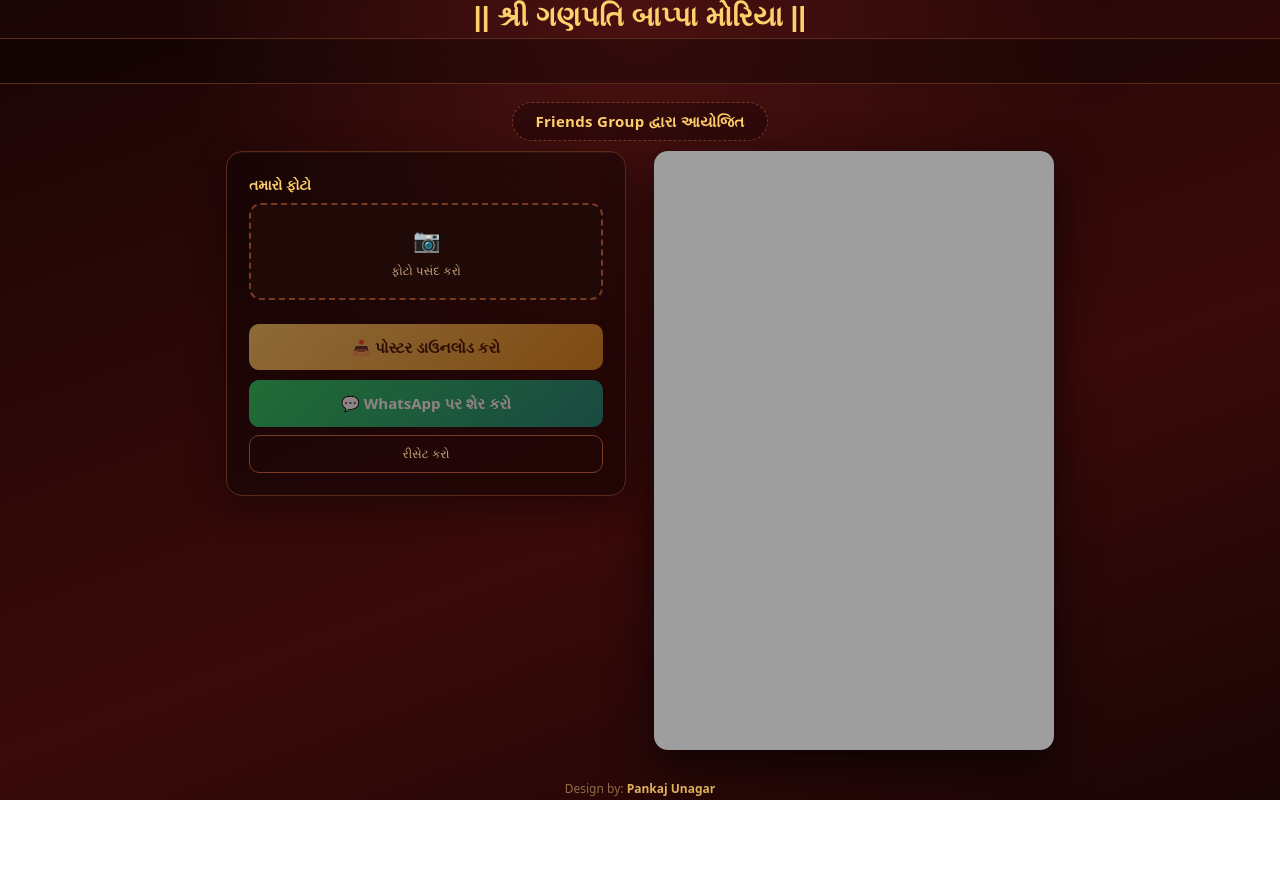
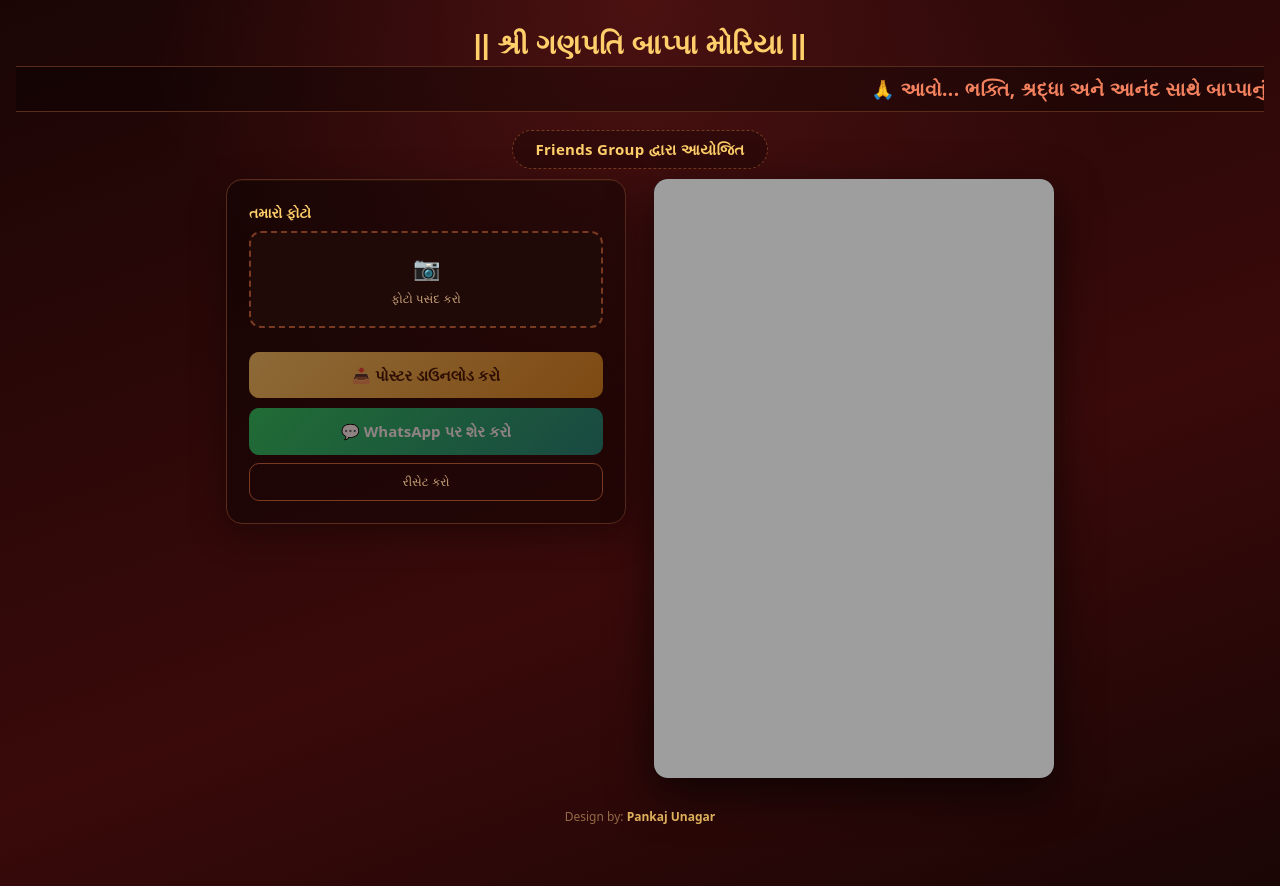
Before and after one commit to pankajunagar/ganpati-agaman, a Next.js app: page / in a window 1280 px wide. Before the commit the page ends 800 px from the top, so only its background shows below. Built offline with nearby package versions, Linux system fonts and the light colour scheme; a web font is replaced by a local one.

Commit message:
fix changes

```diff
--- a/app/globals.css
+++ b/app/globals.css
@@ -2,11 +2,11 @@
   box-sizing: border-box;
 }
 
-html,
+/* html,
 body {
   margin: 0;
   padding: 0;
-}
+} */
 
 body {
   min-height: 100vh;
@@ -153,7 +153,7 @@ canvas {
   width: 320px;
   height: auto;
   display: block;
-  touch-action: none;
+  /* touch-action: none; */
 }
 
 canvas.draggable {
@@ -220,12 +220,12 @@ canvas.dragging {
   box-sizing: border-box;
 }
 
-html,
+/* html,
 body {
   margin: 0;
   padding: 0;
   min-height: 100%;
-}
+} */
 
 body {
   min-height: 100vh;
@@ -428,7 +428,7 @@ canvas {
 
   display: block;
 
-  touch-action: none;
+  /* touch-action: none; */
 }
 
 canvas.draggable {
@@ -477,3 +477,39 @@ canvas.dragging {
     padding: 6px 18px;
   }
 }
+
+.informative-sub {
+  width: 100%;
+  overflow: hidden;
+
+  padding: 8px 0;
+
+  background: rgba(0, 0, 0, 0.3);
+  border-top: 1px solid #5a2a1a;
+  border-bottom: 1px solid #5a2a1a;
+
+  color: #f4825f;
+  font-size: clamp(14px, 2vw, 19px);
+  font-weight: 600;
+  letter-spacing: 0.4px;
+  line-height: 1.5;
+
+  white-space: nowrap;
+}
+
+.marquee-content {
+  display: inline-block;
+  padding-left: 100%;
+
+  animation: marquee-scroll 25s linear infinite;
+}
+
+@keyframes marquee-scroll {
+  from {
+    transform: translateX(0);
+  }
+
+  to {
+    transform: translateX(-100%);
+  }
+}
--- a/app/page.tsx
+++ b/app/page.tsx
@@ -238,9 +238,11 @@ export default function Home() {
   return (
     <>
       <h1 className="title">|| શ્રી ગણપતિ બાપ્પા મોરિયા ||</h1>
-      <marquee direction="left" className="informative-sub">
-        🙏. આવો... ભક્તિ, શ્રદ્ધા અને આનંદ સાથે બાપ્પા નું સ્વાગત કરીએ ! 🙏
-      </marquee>
+      <div className="informative-sub">
+        <div className="marquee-content">
+          🙏 આવો... ભક્તિ, શ્રદ્ધા અને આનંદ સાથે બાપ્પાનું સ્વાગત કરીએ! 🙏
+        </div>
+      </div>
       <div className="organized-by">Friends Group દ્વારા આયોજિત</div>
       <div className="layout">
         <div className="controls">
```
